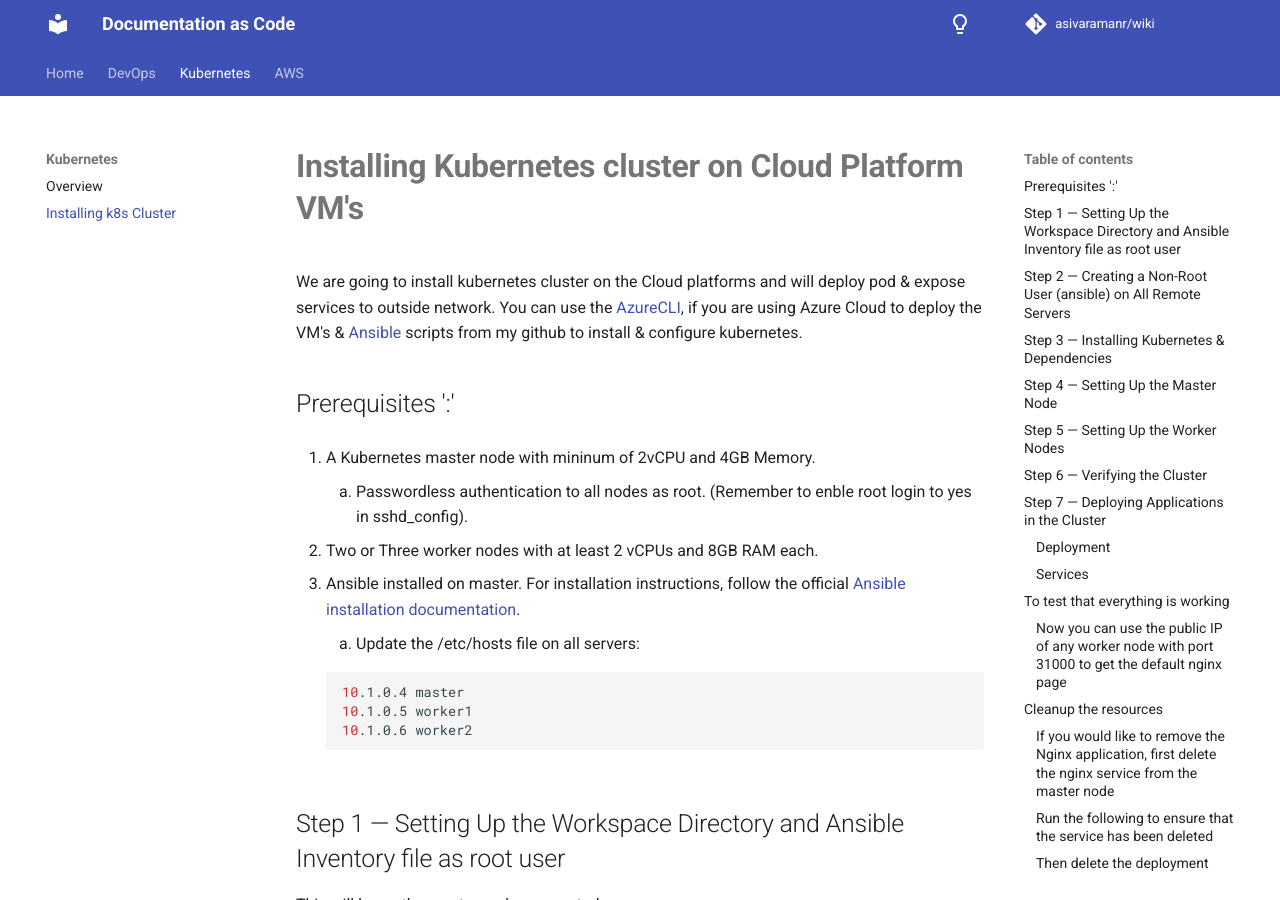
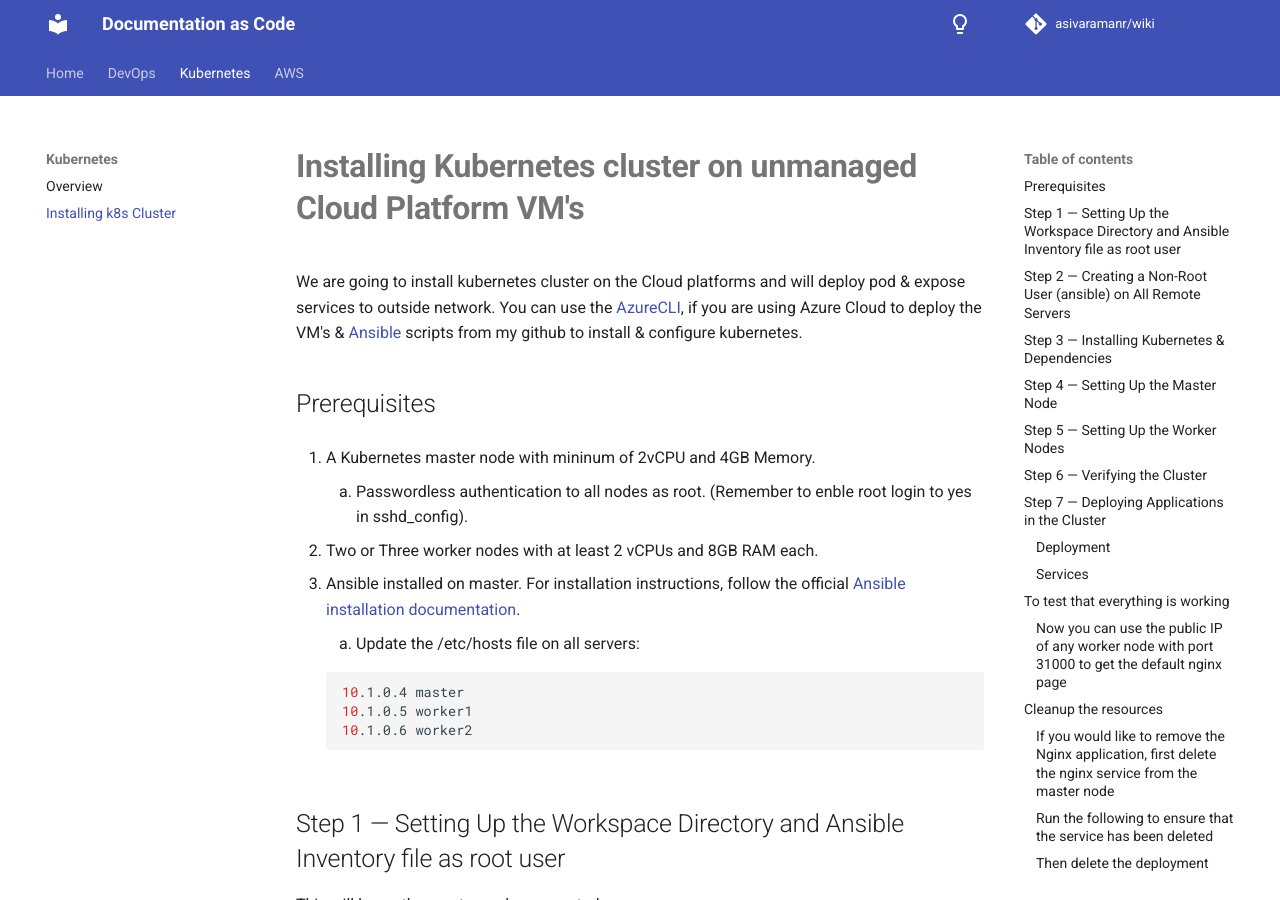
Before and after one commit to asivaramanr/wiki, an MkDocs documentation site: the page built from docs/Kubernetes/Installing_Kubernetes.md, in a window 1280 px wide and 900 px high. Built offline with MkDocs 1.6.1 and Material for MkDocs 9.7.7, drawn with Linux system fonts in a browser that asks for light colours; comment, search, counter and statistics services are not loaded.

Commit message:
mistakes correxted

```diff
--- a/docs/Kubernetes/Installing_Kubernetes.md
+++ b/docs/Kubernetes/Installing_Kubernetes.md
@@ -1,8 +1,8 @@
-# **Installing Kubernetes cluster on Cloud Platform VM's**
+# **Installing Kubernetes cluster on unmanaged Cloud Platform VM's**
 
 We are going to install kubernetes cluster on the Cloud platforms and will deploy pod & expose services to outside network. You can use the [AzureCLI](https://github.com/asivaramanr/Azure/tree/master/AzureCLI), if you are using Azure Cloud  to deploy the VM's & [Ansible](https://github.com/asivaramanr/Ansible/tree/master/kubernetes_installation) scripts from my github  to install & configure kubernetes.
 
-## Prerequisites ':'
+## Prerequisites
 
 1. A Kubernetes master node with mininum of 2vCPU and 4GB Memory.
 
```
